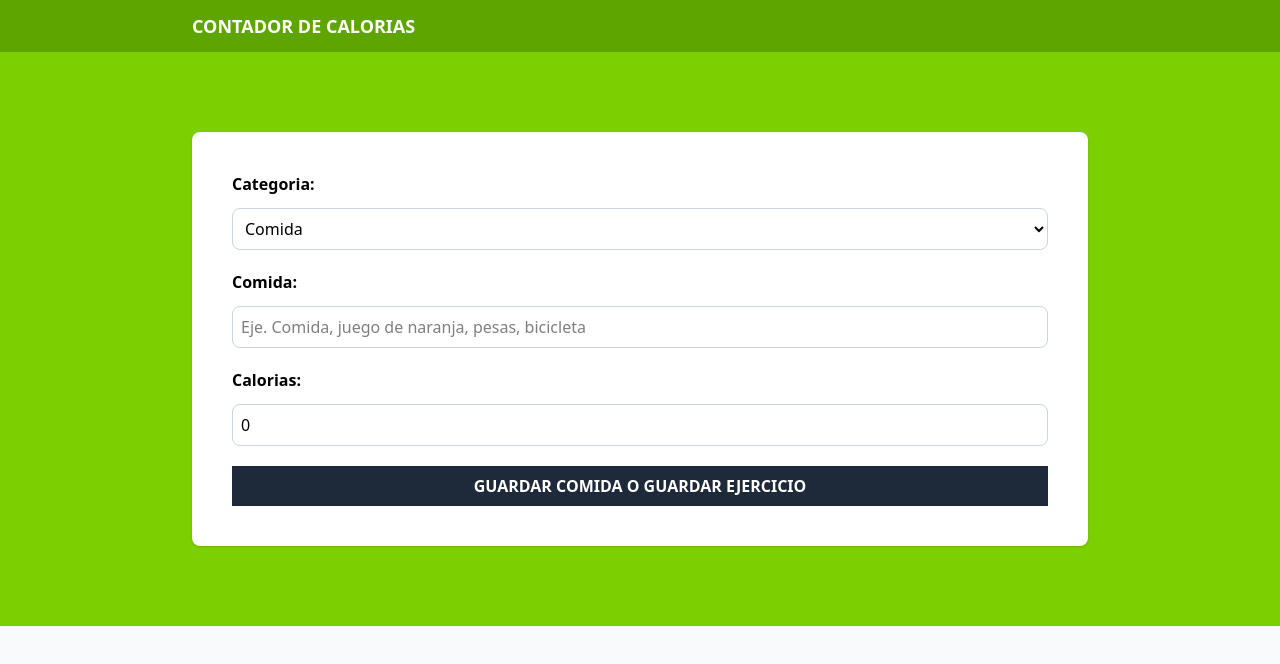
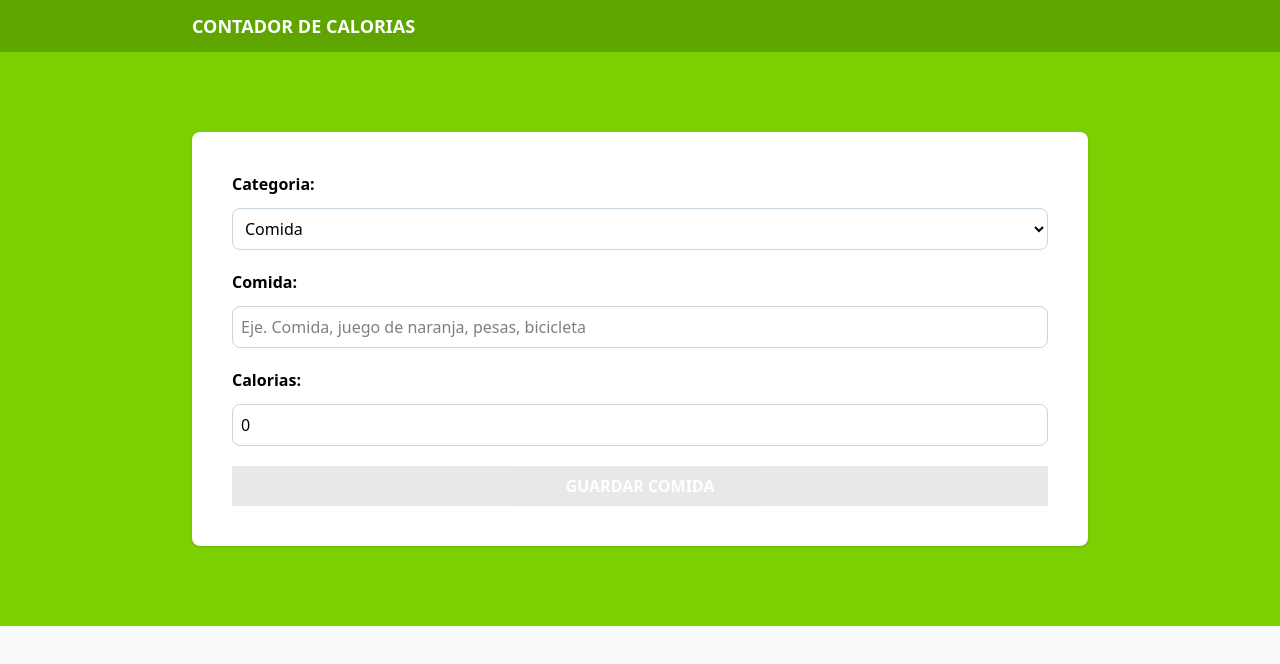
Before and after one commit to AlexhHr23/calorie-tracker, a React (Vite) app: page / in a window 1280 px wide. Shown: the top 664 px of the page. Built offline with nearby package versions, Linux system fonts and the light colour scheme.

Commit message:
escribiendo el reducer

```diff
--- a/src/App.tsx
+++ b/src/App.tsx
@@ -1,7 +1,12 @@
+import { useReducer } from "react"
 import { Form } from "./components/Form"
+import { activityReducer, initialState } from "./reducers/activityReducer"
+
 
 
 function App() {
+
+  const [state, dispatch] = useReducer(activityReducer, initialState)
 
   return (
     <>
@@ -16,7 +21,9 @@ function App() {
 
       <section className="bg-lime-500 py-20 px-5">
         <div className="max-w-4xl mx-auto">
-          <Form/>
+          <Form
+            dispatch={dispatch}
+          />
         </div>
       </section>
     </>
--- a/src/components/Form.tsx
+++ b/src/components/Form.tsx
@@ -1,12 +1,18 @@
-import { useState, ChangeEvent} from "react"
+import { useState, ChangeEvent, FormEvent, Dispatch} from "react"
 import { Activity } from "../types"
 import { categories } from "../data/categories"
+import { ActivityActions } from "../reducers/activityReducer"
+
+
+type FormProps = {
+    dispatch: Dispatch<ActivityActions>
+}
 
 
 
-export const Form = () => {
+export const Form = ({dispatch} : FormProps) => {
 
-    const[activity, setActivity] = useState({
+    const[activity, setActivity] = useState<Activity>({
         category: 1,
         name: '',
         calories: 0
@@ -25,9 +31,24 @@ export const Form = () => {
         })
     }
 
+    const handleSubmit = (e: FormEvent<HTMLFormElement>) =>{
+        e.preventDefault()
+        console.log('submit');
+
+        dispatch({ type: 'save-activity', payload: {newAactivity: activity}})
+    }
+
+    const isValidActivity = () => {
+       const {name, calories } = activity
+       return name.trim() !== '' && calories > 0
+    }
+
 
     return (
-        <form className="space-y-5 bg-white shadow p-10 rounded-lg">
+        <form
+            className="space-y-5 bg-white shadow p-10 rounded-lg"
+            onSubmit={handleSubmit}
+        >
             <div className="grid grid-cols-1 gap-3">
                 <label htmlFor="category" className="font-bold">Categoria:</label>
                 <select
@@ -72,8 +93,9 @@ export const Form = () => {
             <input
                 type="submit"
                 className="bg-gray-800 hover:bg-gray-900 w-full p-2 font-bold uppercase text-white
-                cursor-pointer"
-                value='Guardar comida o guardar ejercicio'
+                cursor-pointer disabled:opacity-10"
+                value={activity.category === 1 ? 'Guardar comida' : 'Guadar ekercicio'}
+                disabled={!isValidActivity()}
             />
         </form>
     )
--- /dev/null
+++ b/src/reducers/activityReducer.ts
@@ -0,0 +1,33 @@
+
+import { Activity } from "../types"
+
+export type ActivityActions =
+    {type:'save-activity', payload: {  newAactivity: Activity}}
+
+type ActivityState = {
+    activities : Activity[]
+}
+
+
+
+export const initialState : ActivityState = {
+    activities: []
+}
+
+
+export const  activityReducer = (
+    state: ActivityState = initialState,
+    action: ActivityActions
+) =>{
+
+    if(action.type === 'save-activity') {
+        //Este código mnaeja la logica para actualizar el state
+        return {
+            ...state,
+            activities: [...state.activities, action.payload.newAactivity]
+        }
+    }
+
+    return state
+
+}
```
